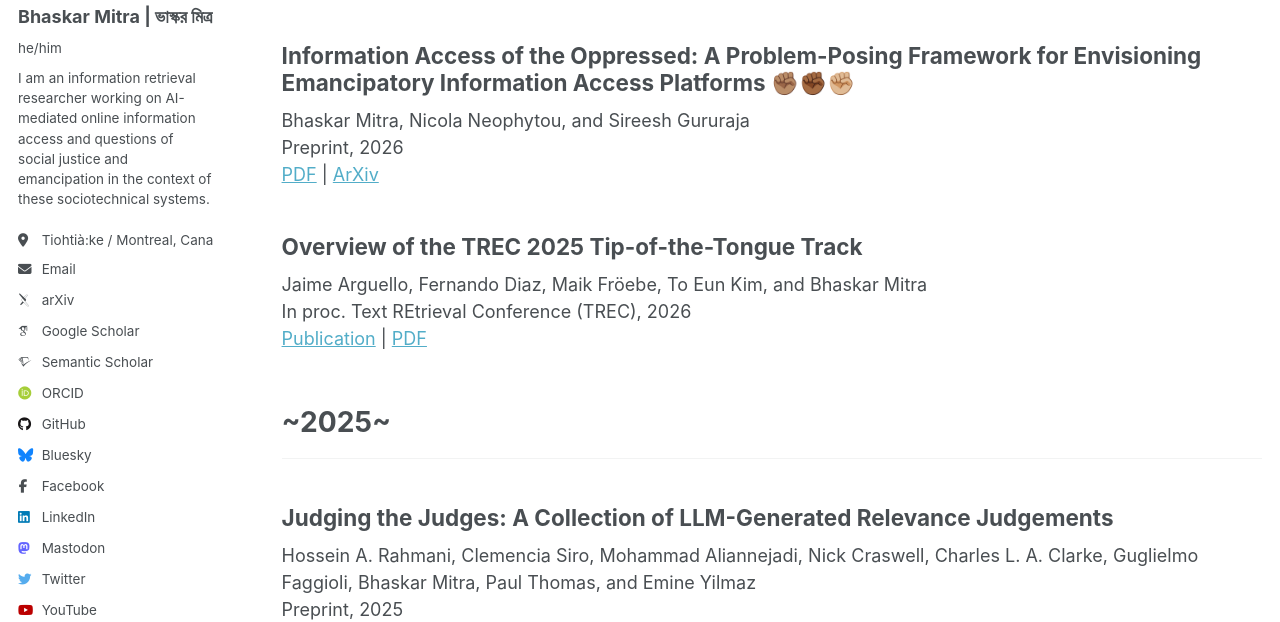
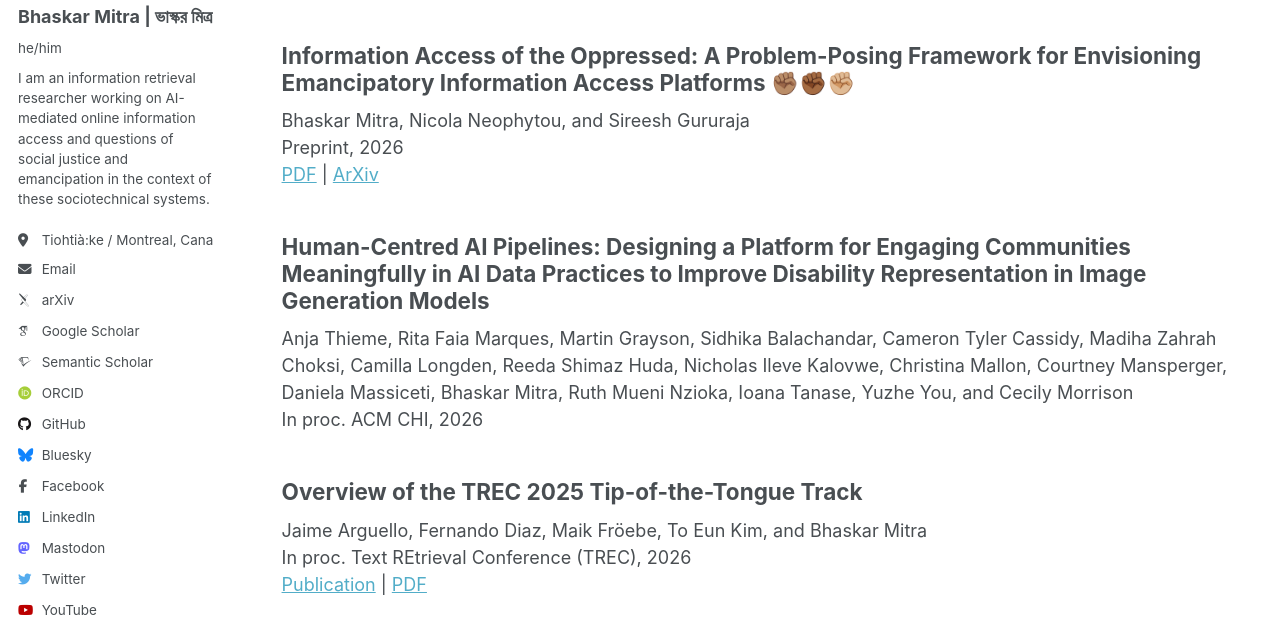
Before and after one commit to bhaskar-mitra/bhaskar-mitra.github.io, a Jekyll site: the page built from _pages/publications.html, in a window 1280 px wide and 900 px high, cut to the strip 278-900 px from the top of the window. Built offline with Jekyll 4.4.1, drawn with Linux system fonts in a browser that asks for light colours; some web fonts are replaced.

Commit message:
Update publications.html

```diff
--- a/_pages/publications.html
+++ b/_pages/publications.html
@@ -21,6 +21,11 @@ author_profile: true
     Preprint, 2026<br/>
     <a href="../showpdf/?file=information-access-of-the-oppressed">PDF</a> |
     <a href="https://arxiv.org/abs/2601.09600">ArXiv</a>
+  </article>
+  <article class="archive__item" itemscope itemtype="http://schema.org/CreativeWork">
+    <h2>Human-Centred AI Pipelines: Designing a Platform for Engaging Communities Meaningfully in AI Data Practices to Improve Disability Representation in Image Generation Models</h2>
+    Anja Thieme, Rita Faia Marques, Martin Grayson, Sidhika Balachandar, Cameron Tyler Cassidy, Madiha Zahrah Choksi, Camilla Longden, Reeda Shimaz Huda, Nicholas Ileve Kalovwe, Christina Mallon, Courtney Mansperger, Daniela Massiceti, Bhaskar Mitra, Ruth Mueni Nzioka, Ioana Tanase, Yuzhe You, and Cecily Morrison<br/>
+    In proc. ACM CHI, 2026
   </article>
   <article class="archive__item" itemscope itemtype="http://schema.org/CreativeWork">
     <h2>Overview of the TREC 2025 Tip-of-the-Tongue Track</h2>
```
